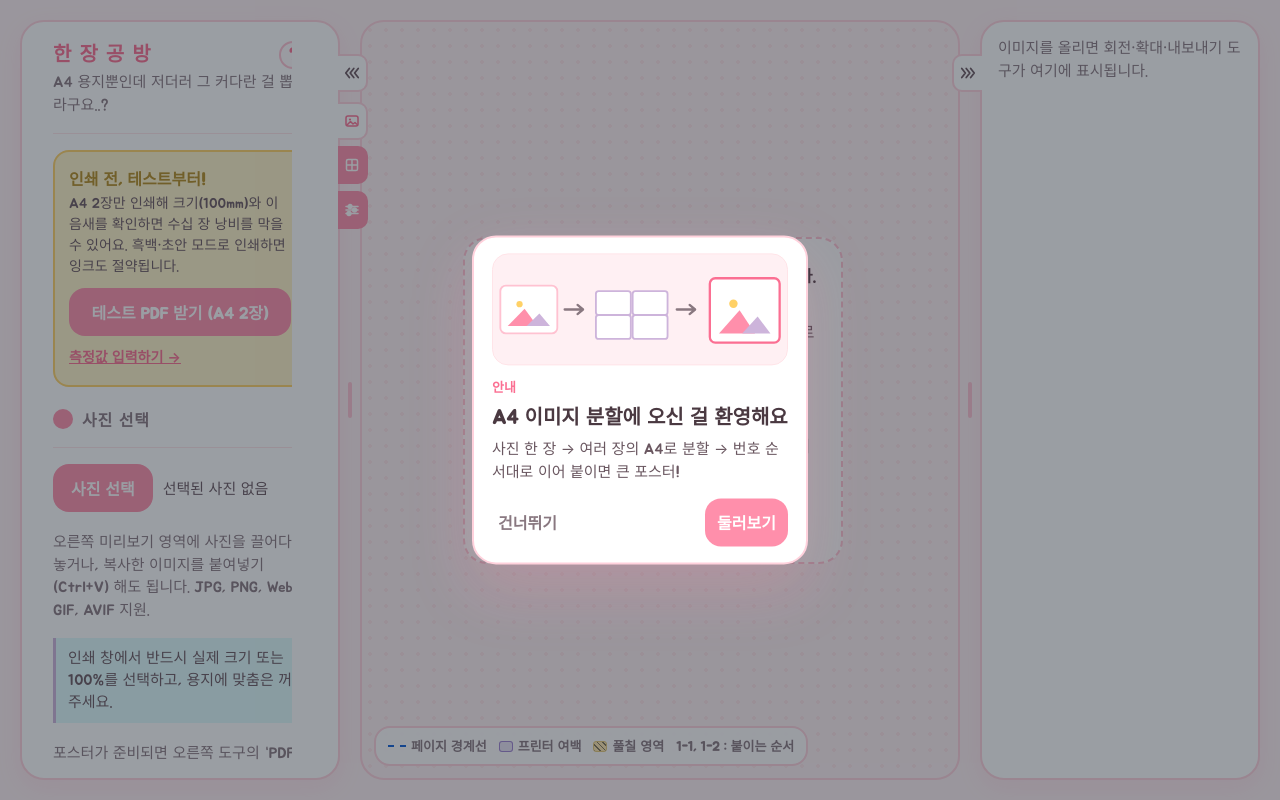
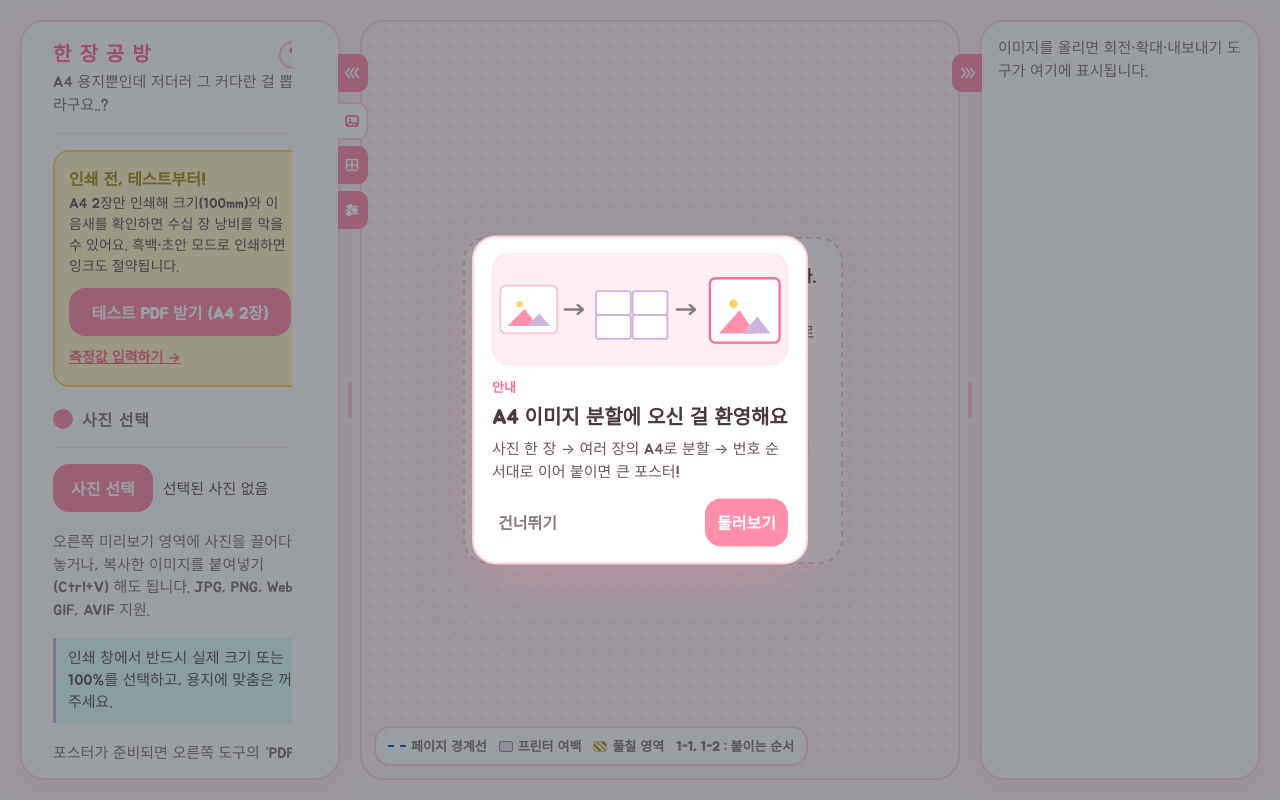
Before and after one commit to Dev-JIHO/ImageSplitter, a React (Vite) app: page / in a window 1280 px wide. Built offline with nearby package versions, Linux system fonts and the light colour scheme.

Commit message:
style: 접기 토글도 비선택 탭과 동일한 분홍색(brand)으로 통일

```diff
--- a/src/App.css
+++ b/src/App.css
@@ -1344,19 +1344,19 @@ input:focus-visible {
   width: 1.875rem;
   height: 2.375rem;
   padding: 0;
-  background: var(--c-surface);
-  border: 2px solid var(--c-border);
-  color: var(--c-text-2);
+  background: var(--c-brand);
+  border: 2px solid var(--c-brand);
+  color: #fff;
   font-size: 0.8125rem;
   font-weight: var(--w-extrabold);
   box-shadow: none;
   overflow: hidden;
   white-space: nowrap;
-  transition: color var(--dur) var(--ease), width var(--dur) var(--ease);
+  transition: background-color var(--dur) var(--ease), width var(--dur) var(--ease);
 }
 
 .panel-toggle:hover {
-  color: var(--c-brand-strong);
+  background: var(--c-brand-strong);
 }
 
 /* 좌측 패널 오른쪽 가장자리에서 거터로 볼록. 패널 테두리를 덮어 이음매 없이 일체화. */
```
